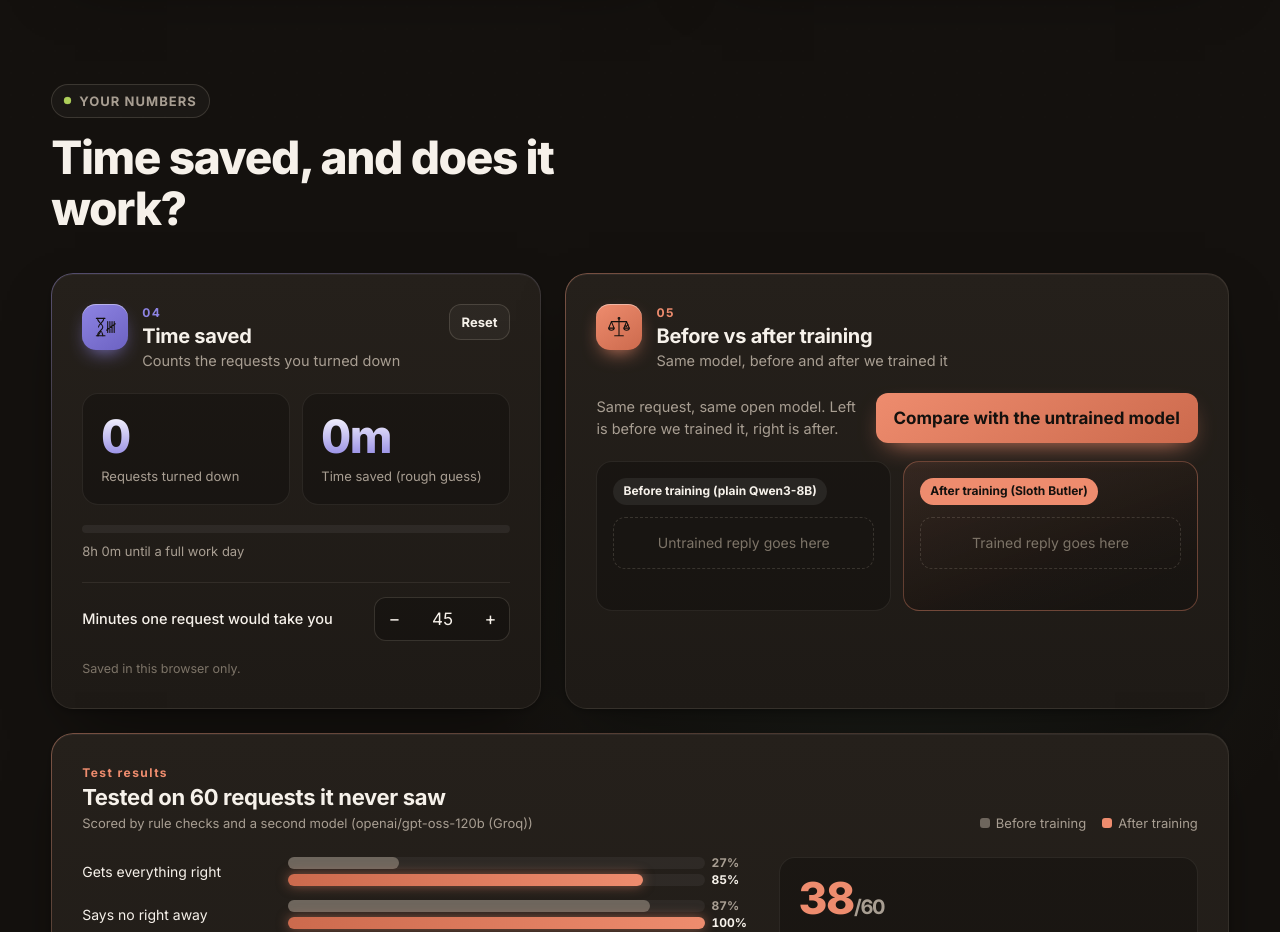
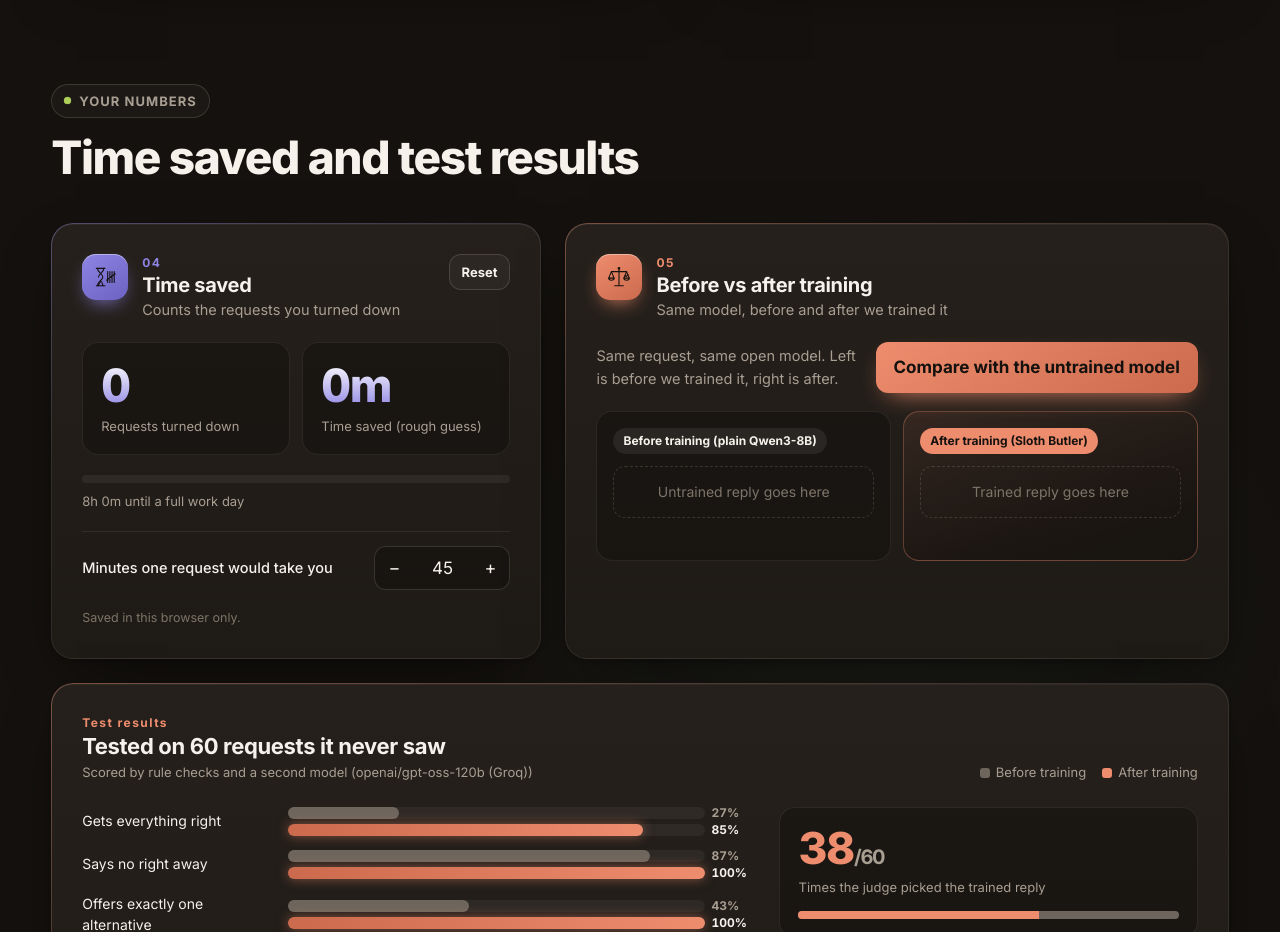
Before and after one commit to comzzy/sloth-butler, a Next.js app in the folder web/: page / in a window 1280 px wide. Shown: the part 1940-2872 px from the top of the page. Built offline with nearby package versions, Linux system fonts and the light colour scheme.

Commit message:
Simplify numbers heading

```diff
--- a/web/components/SlothApp.tsx
+++ b/web/components/SlothApp.tsx
@@ -290,7 +290,7 @@ export function SlothApp() {
 
         <Reveal className="stage-head sub" delay={0}>
           <span className="eyebrow"><span className="eyebrow-dot" />Your numbers</span>
-          <h2>Time saved, and does it work?</h2>
+          <h2>Time saved and test results</h2>
         </Reveal>
 
         <div className="dash">
```
